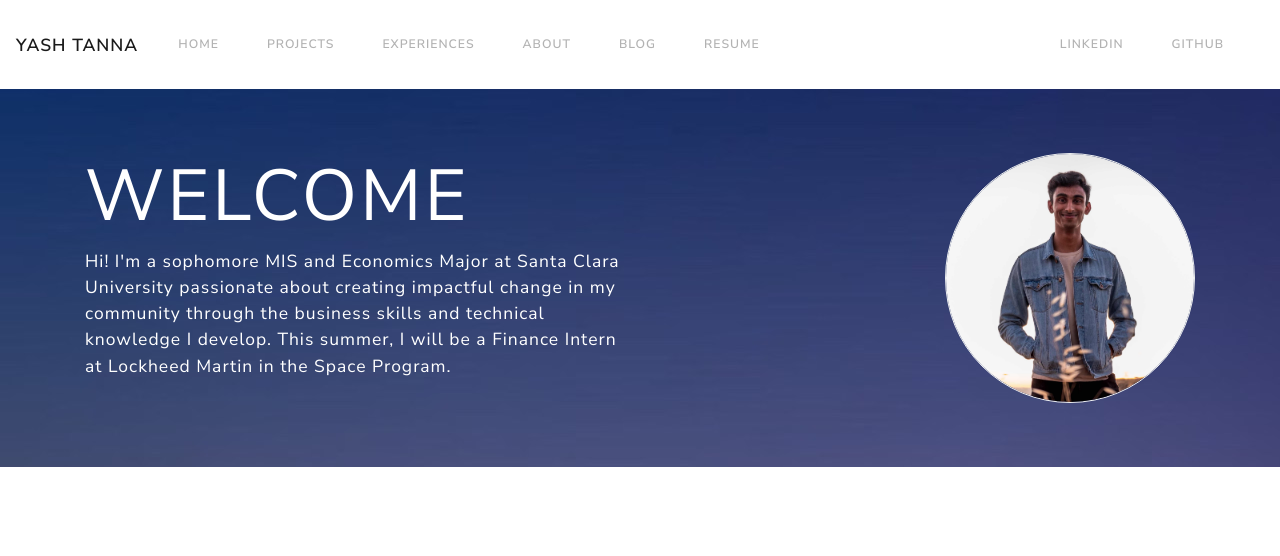
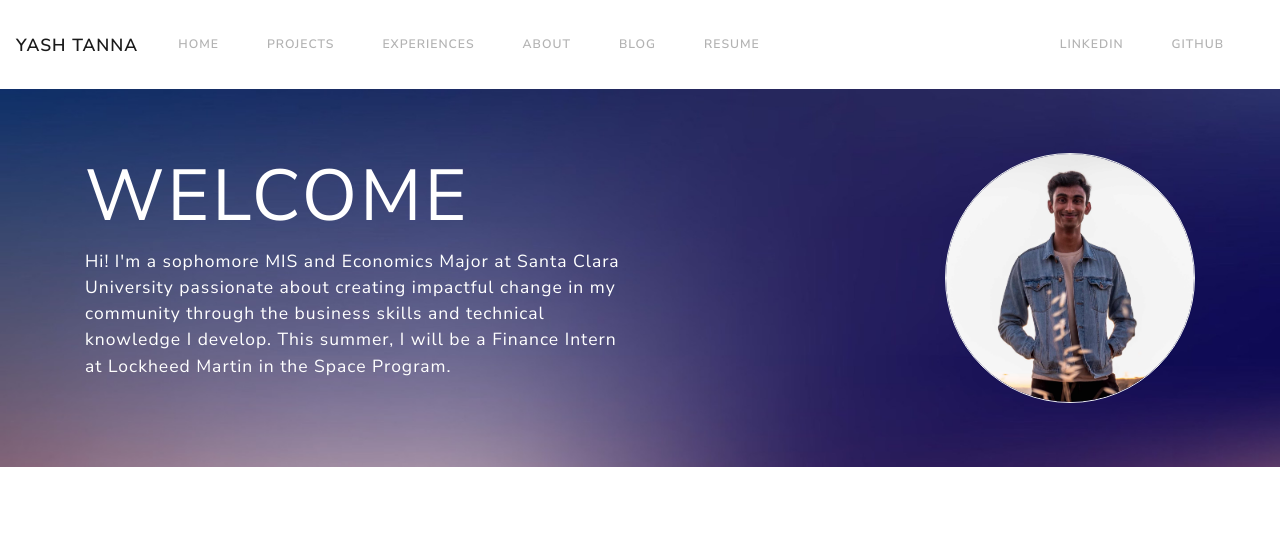
Before and after one commit to yashterday/yashterday.github.io, a plain HTML site: page index.html in a window 1280 px wide. Shown: the top 556 px of the page. Drawn offline with Linux system fonts and the light colour scheme.

Commit message:
new front page

```diff
--- a/index.html
+++ b/index.html
@@ -26,6 +26,12 @@
         background-position: center;
         background-size: cover;
         padding-top: 0px;
+      }
+      .jumbotron {
+        background-image: url("/yashterday.github.io/img/bg2.png");
+        background-size: cover;
+        height: 100%;
+        width: 100%;
       }
       .customJumboBg {
         background-image: url("/yashterday.github.io/img/bg-jumbo.jpg");
@@ -97,6 +103,7 @@
   <!-- Nav Bar -->
 
   <!-- Big Welcome Sign + Picture -->
+  <div class="container-full-bg">
     <div class="jumbotron customJumboBg">
       <div class="container">
         <div class="row">
@@ -106,8 +113,8 @@
               Hi! I'm a sophomore MIS and Economics Major at Santa Clara
               University passionate about creating impactful change in my
               community through the business skills and technical knowledge I
-            develop. This summer, I will be a Finance Intern at Lockheed Martin
-            in the Space Program.
+              develop. This summer, I will be a Finance Intern at Lockheed
+              Martin in the Space Program.
             </p>
           </div>
           <div class="col-md-6">
@@ -120,7 +127,7 @@
         </div>
       </div>
     </div>
-
+  </div>
   <!-- <div class="container">
     <div class='container'>
       <h1 style="color:#26282b;">Highlights</h1>
```
Lines whose indentation alone changed are shown as unchanged.
